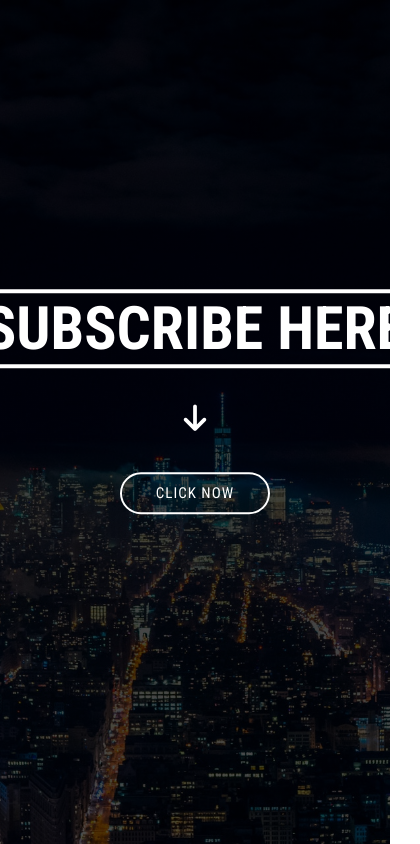
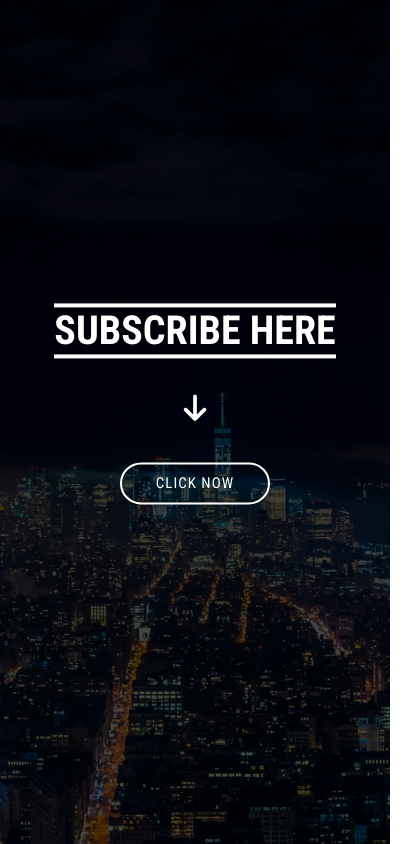
Before and after one commit to tod619/SignUpForm, a plain HTML site: page index.html in a window 390 px wide. Shown: the whole page, 420 px wide, since content can reach past the window. Drawn offline with nearby package versions, Linux system fonts and the light colour scheme.

Commit message:
Created media Q at 500px for banner. Changed banner width and banner-heading font-size

```diff
--- a/assests/styles/style.css
+++ b/assests/styles/style.css
@@ -335,6 +335,15 @@ font-family: 'Roboto Condensed', sans-serif; */
   .sign-up-form {
     width: 100%;
   }
+}
 
+@media (max-width: 500px) {
   /* Banner */
+  .banner {
+    width: 300px;
+  }
+
+  .banner-heading {
+    font-size: 40px;
+  }
 }
```
